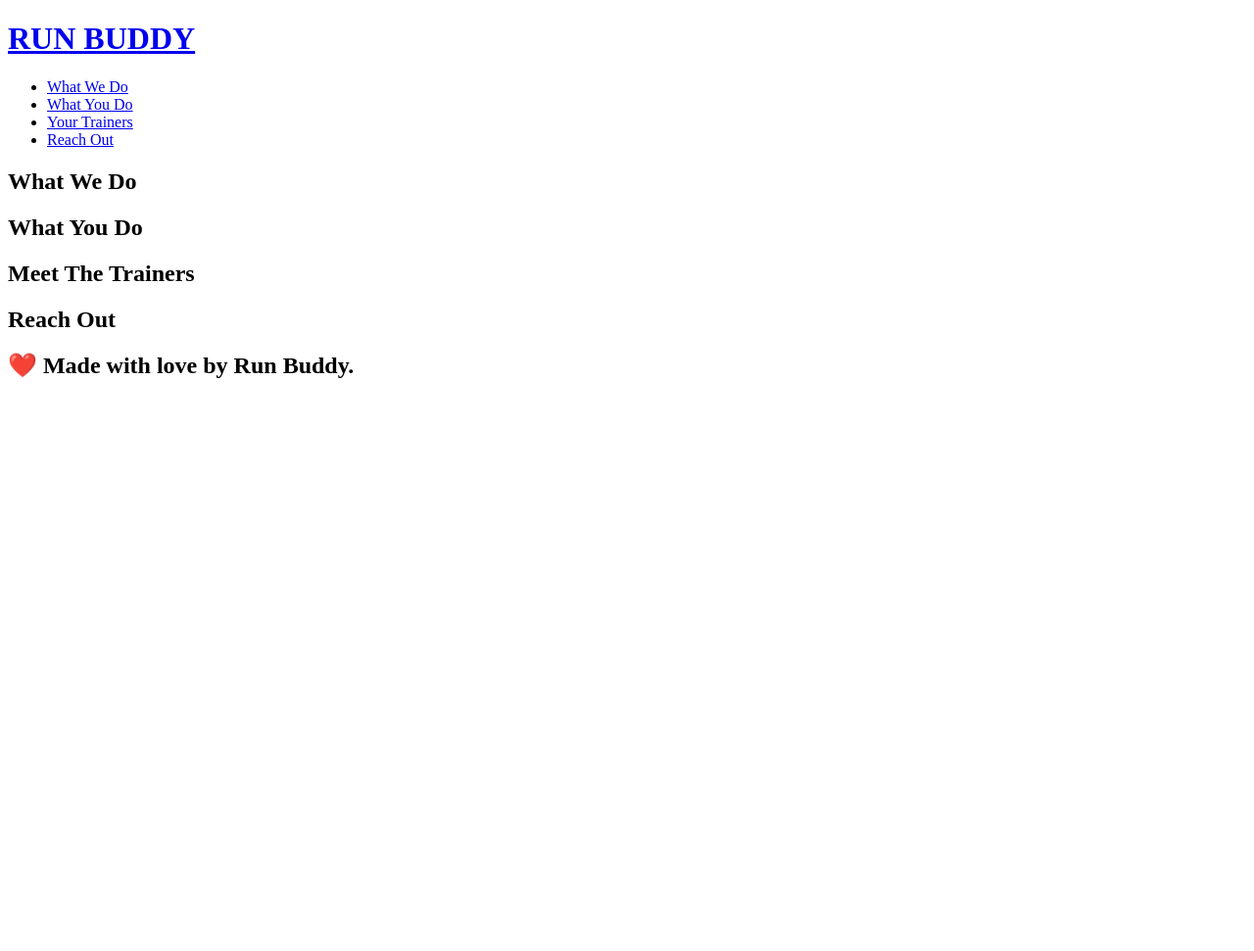
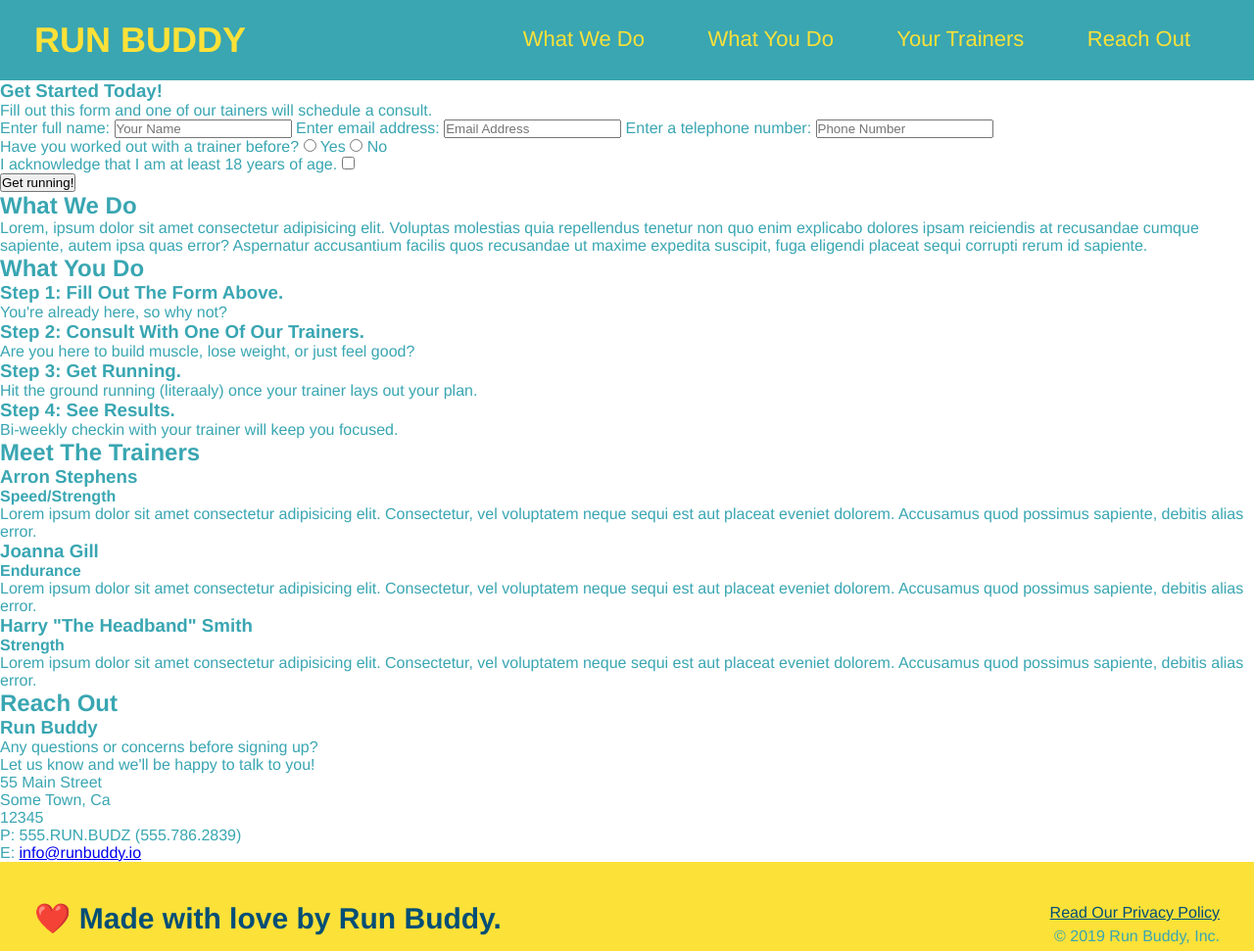
Before and after one commit to Beca-d/run-buddy, a plain HTML site: page index.html in a window 1280 px wide. Shown: the whole page at 98% size. Before the commit the page ends 800 px from the top, so only its background shows below. Drawn offline with Linux system fonts and the light colour scheme.

Commit message:
header and footer styled

```diff
--- /dev/null
+++ b/assets/css/style.css
@@ -0,0 +1,69 @@
+* {
+    margin: 0;
+    padding: 0;
+    box-sizing: border-box;
+}
+
+body {
+    color: #39a6b2;
+    font-family: Helvetica, Arial, sans-serif;
+}
+
+/* apply styles to <header> */
+
+header {
+    padding: 20px 35px;
+    background-color: #39a6b2;
+}
+
+header h1 {
+
+    display: inline;
+    font-weight: bold;
+    font-size: 36px;
+    color: #fce138;
+    margin: 0;
+}
+
+header a {
+     text-decoration: none;
+    color: #fce138;
+}
+
+header nav{
+    float: right;
+    margin: 7px 0;
+}
+
+footer {
+    background: #fce138;
+    width: 100%;
+    padding: 40px 35px;
+}
+
+header nav ul li {
+    display: inline;
+}
+
+header nav ul li a {
+    margin: 0 30px;
+    font-weight: lighter;
+    font-size: 22px;
+}
+
+footer h2 {
+    display: inline;
+    color: #024e76;
+    font-size: 30px;
+    margin: 0;
+}
+
+footer div {
+    float: right;
+    line-height: 1.5;
+    text-align: right;
+}
+
+footer a{
+    color: #024e76;
+}
--- a/index.html
+++ b/index.html
@@ -2,87 +2,143 @@
 
 <html lang="en">
     <head>
-
         <meta charset ="UTF-8" />
-
+        <link rel="stylesheet" href="./assets/css/style.css">
         <title>Run Buddy</title>
-
     </head>
-
     <body>
         <!-- navigation -->
         <header>
-
             <h1>
                 <a href="/">RUN BUDDY</a>
             </h1>
-
             <nav>
-
                 <ul>
-
                     <li>
                         <a href="#what-we-do">What We Do</a>
                     </li>
-
                     <li>
                         <a href="#what-you-do">What You Do</a>
                     </li>
-
                     <li>
                         <a href="#your-trainers">Your Trainers</a>
                     </li>
-
                     <li>
                         <a href="#reach-out">Reach Out</a>
                     </li>
-
                 </ul>
-
             </nav>
-
         </header>
-
         <!-- hero/jumbotron -->
         <section>
-
+            <div>
+                <h3>Get Started Today!</h3>
+                <p>
+                    Fill out this form and one of our tainers will schedule a consult.
+                </p>
+            <!-- Add form element -->
+                    <form>
+                        <label for="name">Enter full name:</label>
+                        <input type="text" placeholder="Your Name" name="name" id="name" />
+                        <label for="email">Enter email address:</label>
+                        <input type="text"  placeholder="Email Address" name="email" id="email" />
+                        <label for="phone">Enter a telephone number:</label>
+                        <input type="text" placeholder="Phone Number" name="phone" id="phone" />
+                        <p>
+                        Have you worked out with a trainer before?
+                        <input type="radio" name="trainer-confirm" id="trainer-yes" />
+                        <label for="trainer-yes">Yes</label>
+                        <input type="radio" name="trainer-confirm" id="trainer-no" />
+                        <label for="trainer-yes">No</label>
+                        </p>
+                        <p>
+                        <label for="checkbox">
+                            I acknowledge that I am at least 18 years of age.
+                        </label>
+                        <input type="checkbox" name="age-confirm" id="checkbox">
+                        </p>
+                        <button type="submit">
+                            Get running!
+                        </button>
+                    </form>
+                </div>
         </section>
-
         <!-- "what we do" -->
         <section class="we">
-
             <h2 id="what-we-do">What We Do</h2>
-
+            <p>
+                Lorem, ipsum dolor sit amet consectetur adipisicing elit. Voluptas molestias quia repellendus tenetur non quo enim explicabo dolores ipsam reiciendis at recusandae cumque sapiente, autem ipsa quas error? Aspernatur accusantium facilis quos recusandae ut maxime expedita suscipit, fuga eligendi placeat sequi corrupti rerum id sapiente.
+            </p>
         </section>
-
         <!-- "what you do" -->
         <section>
-
             <h2 id="what-you-do">What You Do</h2>
-
+            <h3>Step 1: Fill Out The Form Above.</h3>
+            <p>
+                You're already here, so why not?
+            </p>
+            <h3>Step 2: Consult With One Of Our Trainers.</h3>
+            <p>
+                Are you here to build muscle, lose weight, or just feel good?
+            </p>
+            <h3>Step 3: Get Running.</h3>
+            <p>
+                Hit the ground running (literaaly) once your trainer lays out your plan.
+            </p>
+            <h3>Step 4: See Results.</h3>
+            <p>
+                Bi-weekly checkin with your trainer will keep you focused.
+            </p>
         </section>
-
         <!-- "Meet the Trainers" -->
         <section>
-
             <h2 id="your-trainers">Meet The Trainers</h2>
-
+            <div class="arron">
+                <h3>Arron Stephens</h3>
+                <strong>Speed/Strength</strong>
+                <p>
+                Lorem ipsum dolor sit amet consectetur adipisicing elit. Consectetur, vel voluptatem neque sequi est aut placeat eveniet dolorem. Accusamus quod possimus sapiente, debitis alias error.
+                </p>
+            </div>
+            <div class="joanna">
+                <h3>Joanna Gill</h3>
+                <strong>Endurance</strong>
+                <p>
+                Lorem ipsum dolor sit amet consectetur adipisicing elit. Consectetur, vel voluptatem neque sequi est aut placeat eveniet dolorem. Accusamus quod possimus sapiente, debitis alias error.
+                </p>
+            </div>
+            <div class="harry">
+                <h3>Harry "The Headband" Smith</h3>
+                <strong>Strength</strong>
+                <p>
+                Lorem ipsum dolor sit amet consectetur adipisicing elit. Consectetur, vel voluptatem neque sequi est aut placeat eveniet dolorem. Accusamus quod possimus sapiente, debitis alias error.
+                </p>
+            </div>
         </section>
-
         <!-- "reach out" -->
         <section>
-
             <h2 id="reach-out">Reach Out</h2>
-
+            <h3>Run Buddy</h3>
+            <p>
+                Any questions or concerns before signing up?
+                <br>
+                Let us know and we'll be happy to talk to you!
+            </p>
+            <p>
+                55 Main Street <br/>
+                Some Town, Ca <br/>
+                12345 <br/>
+                P: 555.RUN.BUDZ (555.786.2839) <br/>
+                E: <a href="info@runbuddy.io">info@runbuddy.io</a>
+            </p>
         </section>
-
         <!-- footer -->
         <footer>
-
             <h2>❤️ Made with love by Run Buddy.</h2>
-
+            <div>
+                <a href="#">Read Our Privacy Policy</a><br />
+                &copy; 2019 Run Buddy, Inc.
+            </div>
         </footer>
-
     </body>
-
 </html>
```
